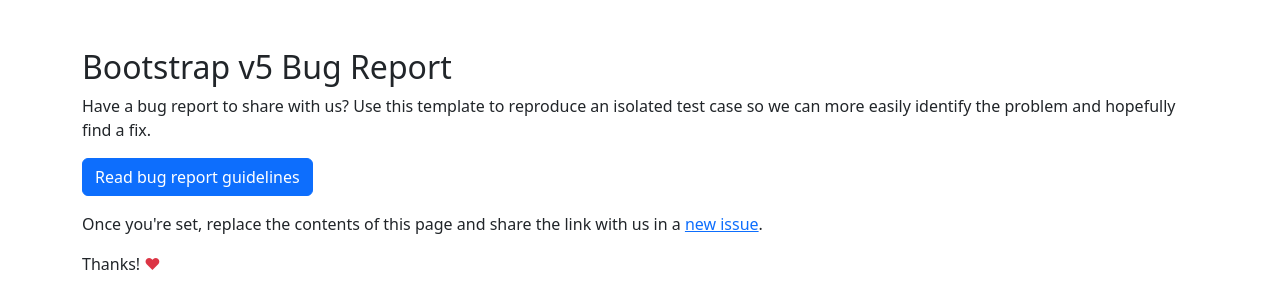
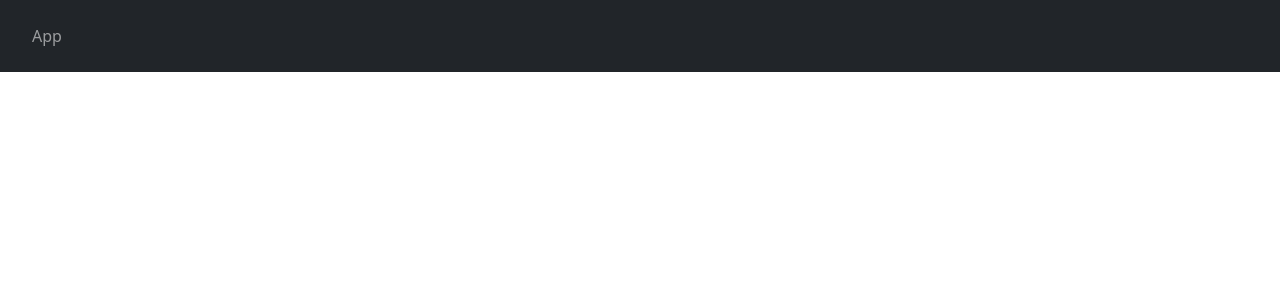
Before and after one commit to diorgenesmorais/save-state, an Angular app: page / in a window 1280 px wide. Shown: the top 308 px of the page. Built offline with nearby package versions, Linux system fonts and the light colour scheme.

Commit message:
feat: create navbar component

```diff
--- a/src/app/app.component.html
+++ b/src/app/app.component.html
@@ -1,10 +1 @@
-<!-- Follow these instructions, please! -->
-<div class="container py-5">
-  <h1 class="h2">Bootstrap v5 Bug Report</h1>
-  <p>Have a bug report to share with us? Use this template to reproduce an isolated test case so we can more easily identify the problem and hopefully find a fix.</p>
-  <p>
-    <a class="btn btn-primary" href="https://github.com/twbs/bootstrap/blob/main/.github/CONTRIBUTING.md#bug-reports" rel="noopener noreferrer" target="_blank">Read bug report guidelines</a>
-  </p>
-  <p>Once you're set, replace the contents of this page and share the link with us in a <a href="https://github.com/twbs/bootstrap/issues/new/choose" rel="noopener noreferrer" target="_blank">new issue</a>.</p>
-  <p>Thanks! <span class="text-danger">♥</span></p>
-</div>
+<app-navbar></app-navbar>
--- a/src/app/app.module.ts
+++ b/src/app/app.module.ts
@@ -3,6 +3,7 @@
 
 import { AppRoutingModule } from './app-routing.module';
 import { AppComponent } from './app.component';
+import { NavbarModule } from './modules/navbar/navbar.module';
 
 @NgModule({
   declarations: [
@@ -10,7 +11,8 @@
   ],
   imports: [
     BrowserModule,
-    AppRoutingModule
+    AppRoutingModule,
+    NavbarModule
   ],
   providers: [],
   bootstrap: [AppComponent]
--- /dev/null
+++ b/src/app/modules/navbar/navbar.component.html
@@ -0,0 +1,5 @@
+<nav class="navbar navbar-dark bg-dark">
+    <span class="navbar-text brand">
+        App
+    </span>
+</nav>
--- /dev/null
+++ b/src/app/modules/navbar/navbar.component.scss
@@ -0,0 +1,3 @@
+.brand {
+    padding: 1rem 2rem;
+}
--- /dev/null
+++ b/src/app/modules/navbar/navbar.component.ts
@@ -0,0 +1,15 @@
+import { Component, OnInit } from '@angular/core';
+
+@Component({
+  selector: 'app-navbar',
+  templateUrl: './navbar.component.html',
+  styleUrls: ['./navbar.component.scss']
+})
+export class NavbarComponent implements OnInit {
+
+  constructor() { }
+
+  ngOnInit() {
+  }
+
+}
```
Also changed, not shown: src/app/modules/navbar/navbar.module.ts (added, +14 -0 lines), 1 other file (tests, documents, lock files or other folders).
